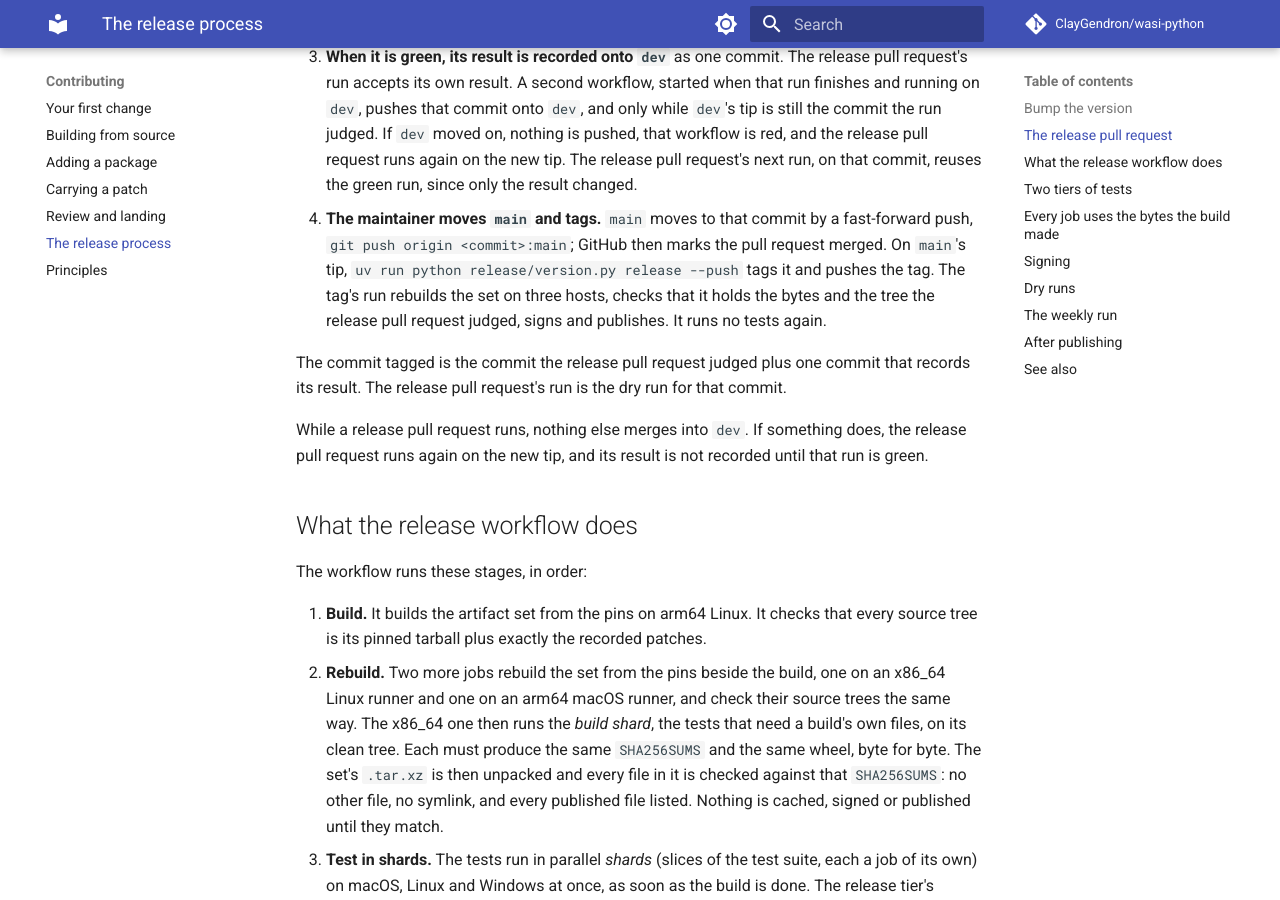
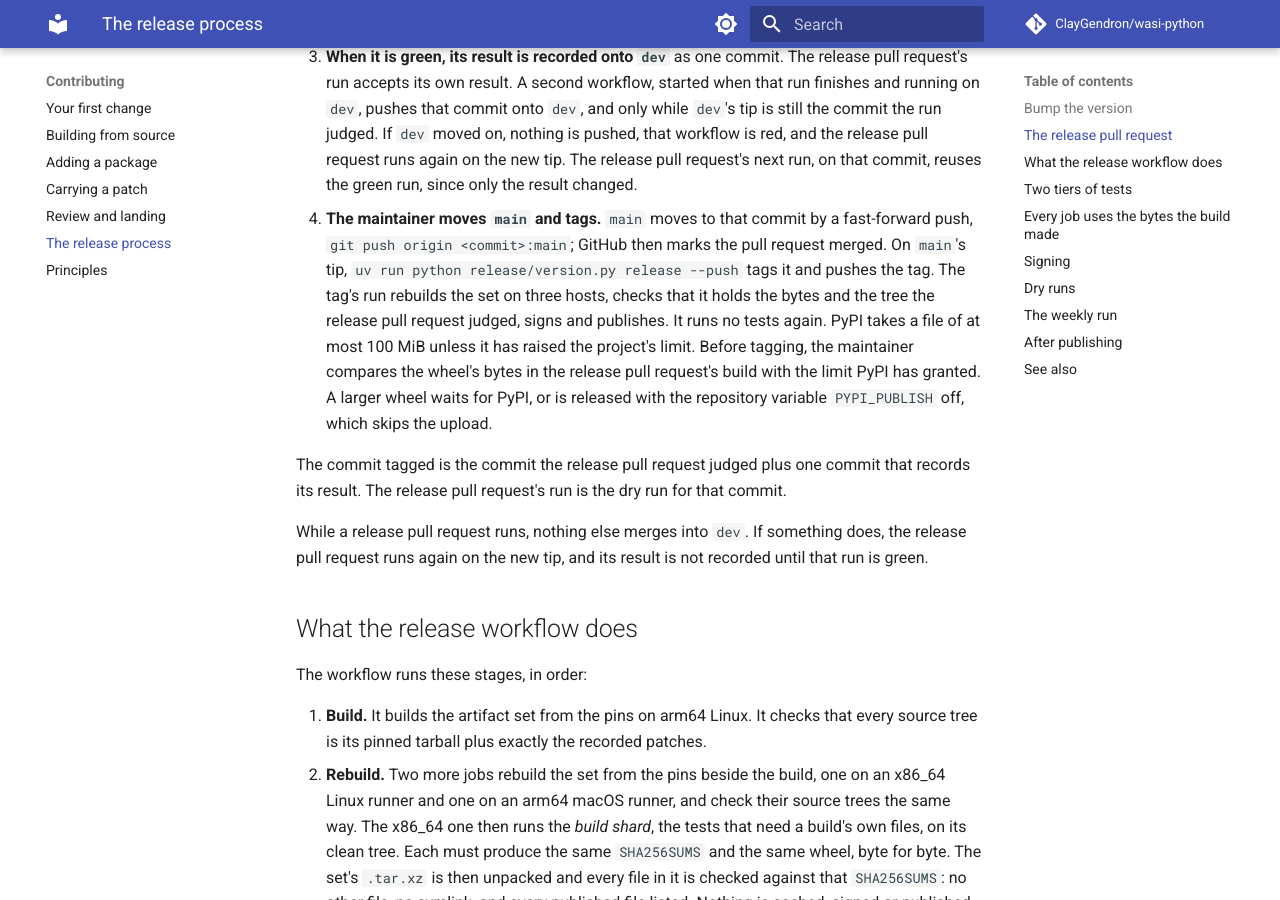
Before and after one commit to ClayGendron/wasi-python, an MkDocs documentation site: the page built from docs/contributing/release-process.md, in a window 1280 px wide and 900 px high, scrolled down 1979 px. Built offline with MkDocs 1.6.1 and Material for MkDocs 9.7.7, drawn with Linux system fonts in a browser that asks for light colours; comment, search, counter and statistics services are not loaded.

Commit message:
091: the review's round 1, the limit's words and the tagger's check
Co-Authored-By: Claude Opus 5.5 <noreply@anthropic.com>

```diff
--- a/docs/contributing/release-process.md
+++ b/docs/contributing/release-process.md
@@ -29,7 +29,7 @@ Editing the release pull request's title or description re-uses its newest run w
 1. **The preparation lands first.** A fresh reviewer checks the release against the threat model and reads its notes, and another scores the runner's structure. Both begin when the last change of the release opens its pull request, each in a 45-minute box: they read `dev` at that point and re-read only the diff since. Their two review files, the new version (`version.py bump`) and the dated CHANGELOG section (`version.py date`) merge into `dev` by one pull request, so the release pull request's head carries them. That pull request changes only the version line outside the documentation, and its change to the release ledger must be what `date` moves, with any reason it adds, so its check runs `quick` alone and asks for no news file: the release pull request judges all of it. A reason it adds to the release ledger is listed in its description, each with the history line it answers.
 2. **The release pull request runs the whole workflow** on the exact commit `main` will receive. It builds its own set on arm64 Linux and never reuses a cached one. It rebuilds the set on x86_64 Linux and on arm64 macOS and requires the same bytes. It runs every normal-tier shard on three systems, the release tier, the build shard in the x86_64 rebuild, the fresh install on three systems and `quick`. The gather judges every goal: the newest result recorded on `dev` must be on this run's set, made on a clean tree, and whole. The build job also checks that the version's CHANGELOG section is dated, that its tag does not exist yet, and that `main`'s tip is in the head's history. The gather lists each release-tier result that changed since the last release with its reason, and the result is not recorded while one has none, nor while a row a merge recorded as unclaimed since the last release still has none. A test that passed before and fails now is red.
 3. **When it is green, its result is recorded onto `dev`** as one commit. The release pull request's run accepts its own result. A second workflow, started when that run finishes and running on `dev`, pushes that commit onto `dev`, and only while `dev`'s tip is still the commit the run judged. If `dev` moved on, nothing is pushed, that workflow is red, and the release pull request runs again on the new tip. The release pull request's next run, on that commit, reuses the green run, since only the result changed.
-4. **The maintainer moves `main` and tags.** `main` moves to that commit by a fast-forward push, `git push origin <commit>:main`; GitHub then marks the pull request merged. On `main`'s tip, `uv run python release/version.py release --push` tags it and pushes the tag. The tag's run rebuilds the set on three hosts, checks that it holds the bytes and the tree the release pull request judged, signs and publishes. It runs no tests again.
+4. **The maintainer moves `main` and tags.** `main` moves to that commit by a fast-forward push, `git push origin <commit>:main`; GitHub then marks the pull request merged. On `main`'s tip, `uv run python release/version.py release --push` tags it and pushes the tag. The tag's run rebuilds the set on three hosts, checks that it holds the bytes and the tree the release pull request judged, signs and publishes. It runs no tests again. PyPI takes a file of at most 100 MiB unless it has raised the project's limit. Before tagging, the maintainer compares the wheel's bytes in the release pull request's build with the limit PyPI has granted. A larger wheel waits for PyPI, or is released with the repository variable `PYPI_PUBLISH` off, which skips the upload.
 
 The commit tagged is the commit the release pull request judged plus one commit that records its result. The release pull request's run is the dry run for that commit.
 
```
Also changed, not shown: context/decisions.md (+1 -0 lines), context/specifications/167-pdfplumber-plotly-xarray-and-zstd.md (+2 -2 lines), 2 other files.
